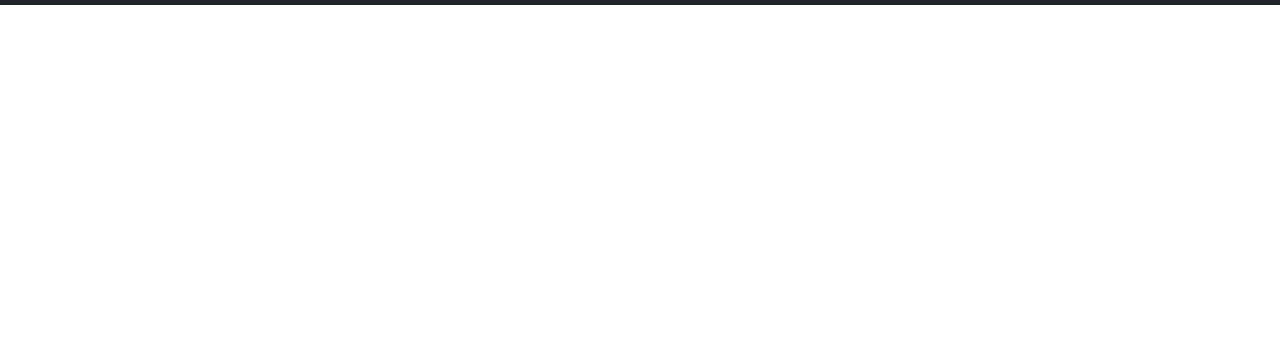
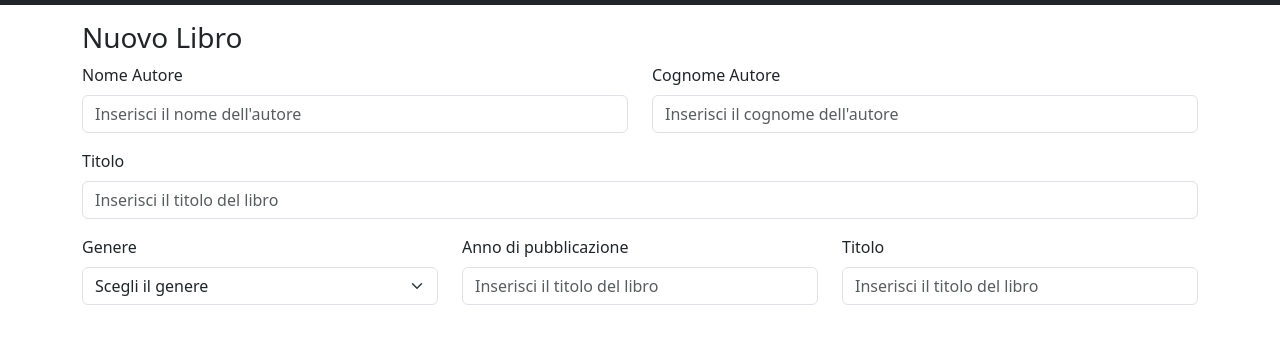
Before and after one commit to AndreaCatapano/html-css-bootstrap-dashboard, a plain HTML site: page newbook.html in a window 1280 px wide. Shown: the part 71-414 px from the top of the page. Drawn offline with nearby package versions, Linux system fonts and the light colour scheme.

Commit message:
feat: added form and first and second row

```diff
--- a/newbook.html
+++ b/newbook.html
@@ -53,6 +53,62 @@
     </header>
 
 
+    <main>
+        <div class="container">
+            <h3 class="mt-3">Nuovo Libro</h3>
+
+            <form action="">
+                <div class="row">
+                    <div class="col mb-3">
+                        <label for="exampleFormControlInput1" class="form-label">Nome Autore</label>
+                        <input type="text" class="form-control" id="nome-autore"
+                            placeholder="Inserisci il nome dell'autore">
+                    </div>
+
+                    <div class="col mb-3">
+                        <label for="exampleFormControlInput1" class="form-label">Cognome Autore</label>
+                        <input type="text" class="form-control" id="cognome-autore"
+                            placeholder="Inserisci il cognome dell'autore">
+                    </div>
+                </div>
+
+                <div class="mb-3">
+                    <label for="exampleFormControlInput1" class="form-label">Titolo</label>
+                    <input type="text" class="form-control" id="titolo-libro"
+                        placeholder="Inserisci il titolo del libro">
+                </div>
+
+                <div class="row mb-4">
+
+                    <div class="col-lg-4">
+                        <label for="inputGenere" class="form-label">Genere</label>
+                    <select class="form-select" aria-label="genere-libro">
+                        <option selected>Scegli il genere</option>
+                        <option value="1">One</option>
+                        <option value="2">Two</option>
+                        <option value="3">Three</option>
+                      </select>
+                    </div>
+
+                      <div class="col-lg-4 ">
+                        <label for="exampleFormControlInput1" class="form-label">Anno di pubblicazione</label>
+                        <input type="text" class="form-control" id="titolo-libro"
+                            placeholder="Inserisci il titolo del libro">
+                    </div>
+
+                    <div class="col-lg-4 mb-3">
+                        <label for="exampleFormControlInput1" class="form-label">Titolo</label>
+                        <input type="text" class="form-control" id="titolo-libro"
+                            placeholder="Inserisci il titolo del libro">
+                    </div>
+                </div>
+
+
+            </form>
+        </div>
+    </main>
+
+
 
 
     <script src="https://cdn.jsdelivr.net/npm/bootstrap@5.3.3/dist/js/bootstrap.bundle.min.js"
```
